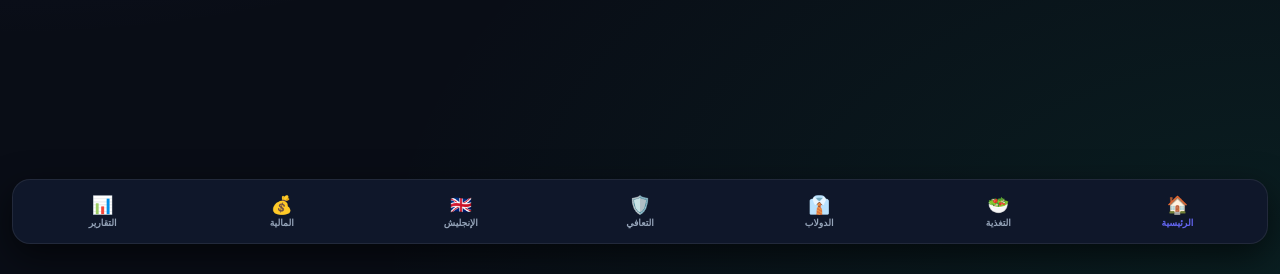
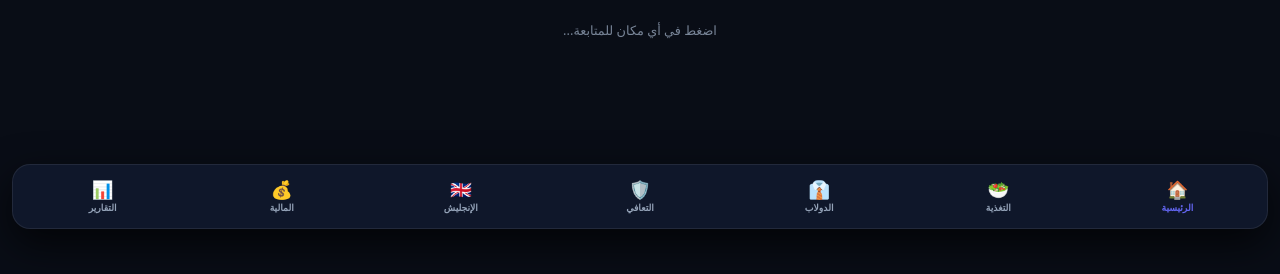
Before and after one commit to aymankeroles3699-cyber/Life-app, a plain HTML site: page index.html in a window 1280 px wide. Shown: the part 526-800 px from the top of the page. Drawn offline with nearby package versions, Linux system fonts and the light colour scheme.

Commit message:
Update index.html

```diff
--- a/index.html
+++ b/index.html
@@ -88,7 +88,7 @@
       background-image: var(--bg-gradient);
       min-height: 100vh;
       color: var(--text);
-      padding: 16px 12px 155px 12px; /* مسافة سفلية أكبر لضمان راحة المحتوى فوق الشريط العائم */
+      padding: 16px 12px 170px 12px; /* مسافة سفلية متوافقة تماماً مع الارتفاع الجديد للشريط العائم */
       direction: rtl;
       text-align: right;
     }
@@ -263,21 +263,21 @@
       background: rgba(255,255,255,0.05);
     }
 
-    /* رفع الشريط السفلي للأعلى بمسافة كافية جداً ليكون بارزاً فوق أزرار النظام تماماً */
+    /* رفع الشريط السفلي للأعلى بمسافة 45 بكسل ليكون بعيداً تماماً عن أزرار النظام */
     .bottom-nav {
       position: fixed;
-      bottom: 30px; /* رفعناه لـ 30 بكسل عشان يطلع فوق أزرار الموبايل بوضوح تام */
+      bottom: 45px; /* رفعناه لـ 45 بكسل عشان يستقر فوق أزرار الموبايل بوضوح كامل */
       left: 12px;
       right: 12px;
       height: 65px;
       background: #0f172a; /* خلفية صلبة داكنة */
       border: 1px solid var(--card-border);
-      border-radius: 18px; /* شريط عائم أنيق ومتناسق */
+      border-radius: 18px; /* شريط عائم أنيق وبارز */
       display: flex;
       justify-content: space-around;
       align-items: center;
       z-index: 99999;
-      box-shadow: 0 12px 35px rgba(0, 0, 0, 0.6);
+      box-shadow: 0 15px 40px rgba(0, 0, 0, 0.7);
     }
 
     .nav-btn {
@@ -1646,7 +1646,7 @@
             const imported = JSON.parse(e.target.result);
             if (imported.outfits) localStorage.setItem('life_app_outfits_by_date', JSON.stringify(imported.outfits));
             if (imported.wardrobe) localStorage.setItem('life_app_my_wardrobe_with_images', JSON.stringify(imported.wardrobe));
-            if (imported.recovery) localStorage.setItem('life_app_recovery_data', JSON.stringify(imported.recovery));
+            if, (imported.recovery) localStorage.setItem('life_app_recovery_data', JSON.stringify(imported.recovery));
             if (imported.weekly) localStorage.setItem('life_app_weekly_tracker', JSON.stringify(imported.weekly));
             if (imported.expenses) localStorage.setItem('life_app_expenses', JSON.stringify(imported.expenses));
             if (imported.english) localStorage.setItem('life_app_english_logs', JSON.stringify(imported.english));
```
